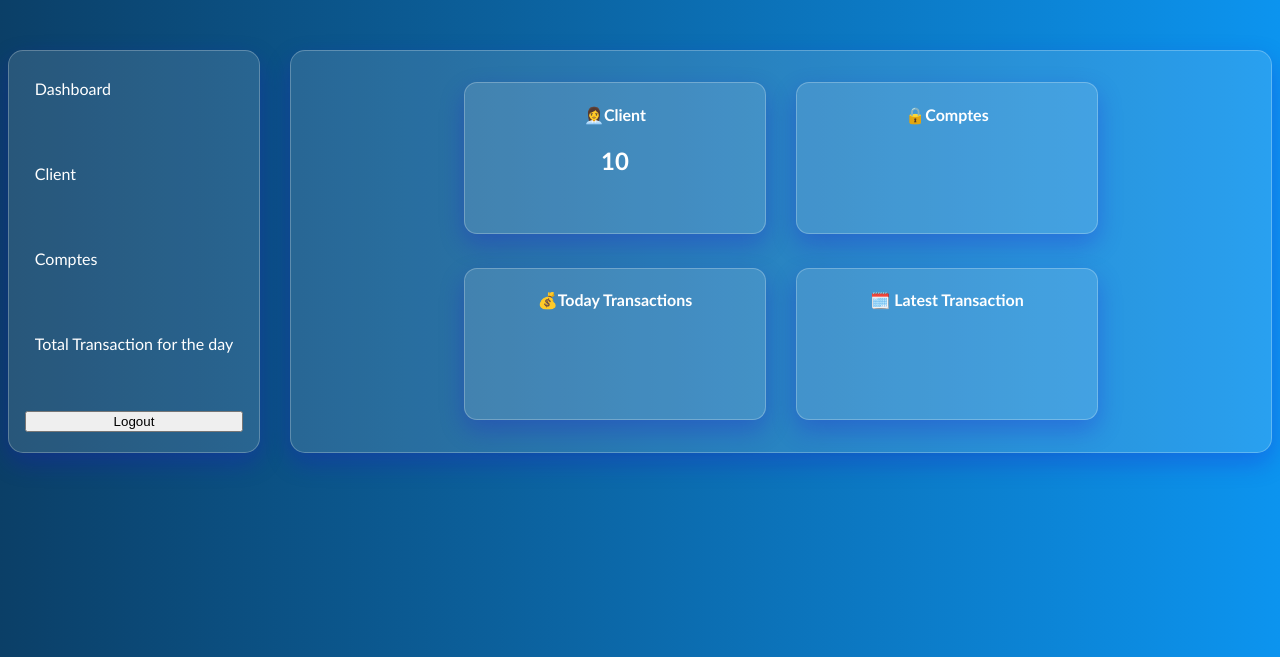
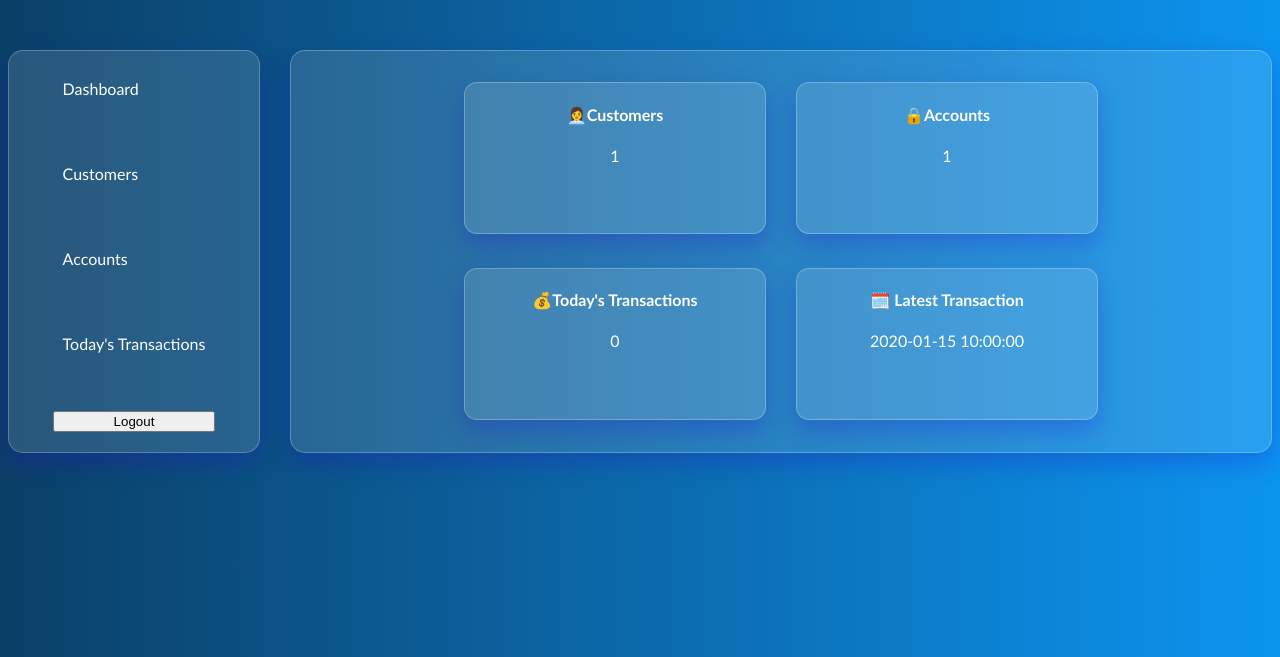
Before and after one commit to chahd-05/Bankly-V2, a PHP site: page /dashboard.php in a window 1280 px wide. Shown: the part 201-858 px from the top of the page. Run offline with PHP 8.4, Linux system fonts and the light colour scheme; the visitor is signed in with stand-in values (Sample User, id 1); tables that the repository leaves empty or names only in its code hold one stand-in row (values such as "Sample post").

Commit message:
chore: change the limit of latest transactions

```diff
--- a/dashboard.php
+++ b/dashboard.php
@@ -1,4 +1,47 @@
-<?php ?>
+<?php
+include("database.php");
+session_start();
+if (empty($_SESSION)){
+    session_destroy();
+    header("location: login.php");
+}
+?>
+
+<?php
+    $sqlc = "select count(*) as total_customers from customers";
+    $datac = mysqli_query($connect, $sqlc);
+    $customer_amount = 0;
+    if ($row_c = mysqli_fetch_assoc($datac)){
+        $customer_amount = $row_c['total_customers'];
+    }
+?>
+
+<?php
+    $sql_a = "select count(*) as total_accounts from accounts";
+    $data_a = mysqli_query($connect, $sql_a);
+    $account_amount = 0;
+    if ($row_a = mysqli_fetch_assoc($data_a)){
+        $account_amount = $row_a['total_accounts'];
+    }
+?>
+
+<?php
+    $sql_t = "select count(*) as total_transactions from transactions where date(transaction_date) = curdate()";
+    $data_t = mysqli_query($connect, $sql_t);
+    $transaction_amount = 0;
+    if ($row_t = mysqli_fetch_assoc($data_t)){
+        $transaction_amount = $row_t['total_transactions'];
+    }
+?>
+
+<?php
+    $sql_l = "select * from transactions order by transaction_id desc limit 3";
+    $data_l = mysqli_query($connect, $sql_l);
+    $latestTransaction = [];
+    while ($row_l = mysqli_fetch_assoc($data_l)){
+        $latestTransaction [] = $row_l;
+    }
+?>
 <!DOCTYPE html>
 <html lang="en">
 <head>
@@ -16,25 +59,38 @@
 <section class="both-bar">
 <nav class="side-bar">
     <a class="links" href="dashboard.php">Dashboard</a>
-    <a class="links"  href="list_clients.php">Client</a>
-    <a class="links"  href="list_accounts.php">Comptes</a>
-    <a class="links"  href="">Total Transaction for the day</a>
+    <a class="links"  href="list_clients.php">Customers</a>
+    <a class="links"  href="list_accounts.php">Accounts</a>
+    <a class="links"  href="list_transactions.php">Today's Transactions</a>
     <button class="logout-btn">Logout</button>
 </nav>
 <div  class="bg">
 <div class="client">
-    <h4><span>👩‍💼</span>Client</h4>
-    <h1>10</h1>
+    <h4><span>👩‍💼</span>Customers</h4>
+    <?php
+        echo $customer_amount;
+    ?>
 </div>
 
 <div class="client">
-    <h4><span>🔒</span>Comptes</h4>
+    <h4><span>🔒</span>Accounts</h4>
+    <?php
+        echo $account_amount;
+    ?>
 </div>
 <div class="client">
-    <h4><span>💰</span>Today Transactions</h4>
+    <h4><span>💰</span>Today's Transactions</h4>
+    <?php
+        echo $transaction_amount;
+    ?>
 </div>
 <div class="client">
     <h4><span>🗓️</span> Latest Transaction</h4>
+    <?php
+    foreach($latestTransaction as $latest){
+    echo $latest['transaction_date'] . "<br>";
+    }
+    ?>
 </div>
 </div>
 </section>
```
